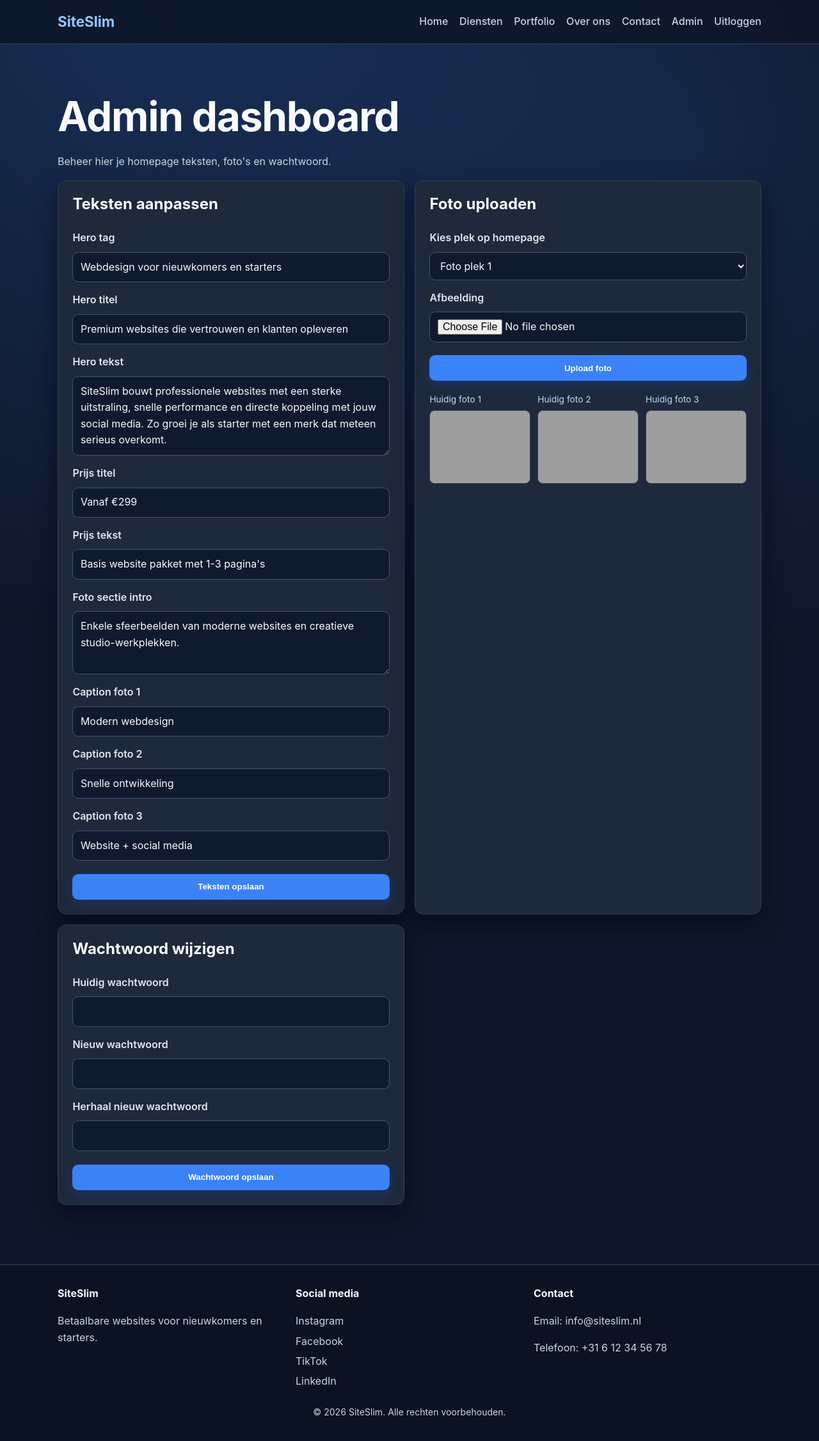
After one commit to jimson098-cloud/website, a Flask app: page /admin in a window 1280 px wide. The commit adds this page. Shown: the whole page at 64% size. Run offline with Flask 3, Linux system fonts and the light colour scheme; the visitor is signed in with stand-in values (Sample User, id 1); grey boxes are pictures that could not be loaded.

Commit message:
add admin CMS for homepage edits, uploads, and password changes
Co-authored-by: Cursor <cursoragent@cursor.com>

```diff
--- a/app.py
+++ b/app.py
@@ -1,11 +1,98 @@
-from flask import Flask, render_template
+import json
+import os
+from functools import wraps
+from pathlib import Path
+from uuid import uuid4
+
+from flask import Flask, flash, redirect, render_template, request, send_from_directory, session, url_for
+from werkzeug.security import check_password_hash, generate_password_hash
+from werkzeug.utils import secure_filename
 
 app = Flask(__name__)
+app.config["SECRET_KEY"] = os.getenv("SECRET_KEY", "change-this-secret-in-production")
+
+BASE_DIR = Path(__file__).resolve().parent
+DATA_DIR = Path(os.getenv("DATA_DIR", str(BASE_DIR / "data")))
+STATIC_DIR = BASE_DIR / "static"
+UPLOADS_DIR = Path(os.getenv("UPLOADS_DIR", str(STATIC_DIR / "uploads")))
+CONTENT_FILE = DATA_DIR / "site_content.json"
+ADMIN_FILE = DATA_DIR / "admin.json"
+ALLOWED_EXTENSIONS = {"png", "jpg", "jpeg", "webp", "gif"}
+
+DEFAULT_CONTENT = {
+    "hero_tag": "Webdesign voor nieuwkomers en starters",
+    "hero_title": "Premium websites die vertrouwen en klanten opleveren",
+    "hero_text": (
+        "SiteSlim bouwt professionele websites met een sterke uitstraling, snelle performance "
+        "en directe koppeling met jouw social media. Zo groei je als starter met een merk dat "
+        "meteen serieus overkomt."
+    ),
+    "price_title": "Vanaf €299",
+    "price_text": "Basis website pakket met 1-3 pagina's",
+    "portfolio_intro": "Enkele sfeerbeelden van moderne websites en creatieve studio-werkplekken.",
+    "image_1_caption": "Modern webdesign",
+    "image_2_caption": "Snelle ontwikkeling",
+    "image_3_caption": "Website + social media",
+    "image_1_src": "https://images.unsplash.com/photo-1467232004584-a241de8bcf5d?auto=format&fit=crop&w=1200&q=80",
+    "image_2_src": "https://images.unsplash.com/photo-1498050108023-c5249f4df085?auto=format&fit=crop&w=1200&q=80",
+    "image_3_src": "https://images.unsplash.com/photo-1432888498266-38ffec3eaf0a?auto=format&fit=crop&w=1200&q=80",
+}
+
+
+def ensure_data_files() -> None:
+    DATA_DIR.mkdir(parents=True, exist_ok=True)
+    UPLOADS_DIR.mkdir(parents=True, exist_ok=True)
+    if not CONTENT_FILE.exists():
+        CONTENT_FILE.write_text(json.dumps(DEFAULT_CONTENT, indent=2), encoding="utf-8")
+    if not ADMIN_FILE.exists():
+        admin_data = {"username": "admin", "password_hash": generate_password_hash("admin123")}
+        ADMIN_FILE.write_text(json.dumps(admin_data, indent=2), encoding="utf-8")
+
+
+def read_json(path: Path) -> dict:
+    if not path.exists():
+        return {}
+    return json.loads(path.read_text(encoding="utf-8"))
+
+
+def write_json(path: Path, data: dict) -> None:
+    path.write_text(json.dumps(data, indent=2), encoding="utf-8")
+
+
+def load_content() -> dict:
+    content = DEFAULT_CONTENT.copy()
+    content.update(read_json(CONTENT_FILE))
+    return content
+
+
+def allowed_file(filename: str) -> bool:
+    return "." in filename and filename.rsplit(".", 1)[1].lower() in ALLOWED_EXTENSIONS
+
+
+def login_required(view_func):
+    @wraps(view_func)
+    def wrapped(*args, **kwargs):
+        if not session.get("admin_logged_in"):
+            return redirect(url_for("admin_login"))
+        return view_func(*args, **kwargs)
+
+    return wrapped
+
+
+try:
+    ensure_data_files()
+except OSError:
+    # Vercel heeft soms een read-only filesystem; fallback naar /tmp.
+    DATA_DIR = Path("/tmp/siteslim-data")
+    UPLOADS_DIR = Path("/tmp/siteslim-uploads")
+    CONTENT_FILE = DATA_DIR / "site_content.json"
+    ADMIN_FILE = DATA_DIR / "admin.json"
+    ensure_data_files()
 
 
 @app.route("/")
 def home():
-    return render_template("home.html")
+    return render_template("home.html", content=load_content())
 
 
 @app.route("/diensten")
@@ -28,5 +115,102 @@ def contact():
     return render_template("contact.html")
 
 
+@app.route("/admin/login", methods=["GET", "POST"])
+def admin_login():
+    if request.method == "POST":
+        username = request.form.get("username", "").strip()
+        password = request.form.get("password", "")
+        admin_data = read_json(ADMIN_FILE)
+        if username == admin_data.get("username") and check_password_hash(
+            admin_data.get("password_hash", ""), password
+        ):
+            session["admin_logged_in"] = True
+            return redirect(url_for("admin_dashboard"))
+        flash("Onjuiste gebruikersnaam of wachtwoord.", "error")
+    return render_template("admin_login.html")
+
+
+@app.route("/admin/logout")
+@login_required
+def admin_logout():
+    session.clear()
+    return redirect(url_for("admin_login"))
+
+
+@app.route("/admin", methods=["GET", "POST"])
+@login_required
+def admin_dashboard():
+    content = load_content()
+
+    if request.method == "POST":
+        form_type = request.form.get("form_type")
+
+        if form_type == "content":
+            content["hero_tag"] = request.form.get("hero_tag", "").strip()
+            content["hero_title"] = request.form.get("hero_title", "").strip()
+            content["hero_text"] = request.form.get("hero_text", "").strip()
+            content["price_title"] = request.form.get("price_title", "").strip()
+            content["price_text"] = request.form.get("price_text", "").strip()
+            content["portfolio_intro"] = request.form.get("portfolio_intro", "").strip()
+            content["image_1_caption"] = request.form.get("image_1_caption", "").strip()
+            content["image_2_caption"] = request.form.get("image_2_caption", "").strip()
+            content["image_3_caption"] = request.form.get("image_3_caption", "").strip()
+            try:
+                write_json(CONTENT_FILE, content)
+                flash("Teksten zijn opgeslagen.", "success")
+            except OSError:
+                flash("Opslaan mislukt op deze hosting omgeving.", "error")
+            return redirect(url_for("admin_dashboard"))
+
+        if form_type == "upload":
+            slot = request.form.get("slot")
+            file = request.files.get("image_file")
+            if slot in {"image_1_src", "image_2_src", "image_3_src"} and file and file.filename:
+                if allowed_file(file.filename):
+                    ext = file.filename.rsplit(".", 1)[1].lower()
+                    filename = secure_filename(f"{slot}-{uuid4().hex}.{ext}")
+                    file_path = UPLOADS_DIR / filename
+                    try:
+                        file.save(file_path)
+                        content[slot] = url_for("uploaded_file", filename=filename)
+                        write_json(CONTENT_FILE, content)
+                        flash("Foto succesvol geupload.", "success")
+                    except OSError:
+                        flash("Uploaden mislukt op deze hosting omgeving.", "error")
+                else:
+                    flash("Bestandstype niet toegestaan. Gebruik png/jpg/jpeg/webp/gif.", "error")
+            else:
+                flash("Selecteer een slot en kies een afbeelding.", "error")
+            return redirect(url_for("admin_dashboard"))
+
+        if form_type == "password":
+            current_password = request.form.get("current_password", "")
+            new_password = request.form.get("new_password", "")
+            repeat_password = request.form.get("repeat_password", "")
+            admin_data = read_json(ADMIN_FILE)
+
+            if not check_password_hash(admin_data.get("password_hash", ""), current_password):
+                flash("Huidig wachtwoord klopt niet.", "error")
+            elif len(new_password) < 8:
+                flash("Nieuw wachtwoord moet minimaal 8 tekens hebben.", "error")
+            elif new_password != repeat_password:
+                flash("Nieuwe wachtwoorden komen niet overeen.", "error")
+            else:
+                try:
+                    admin_data["password_hash"] = generate_password_hash(new_password)
+                    write_json(ADMIN_FILE, admin_data)
+                    flash("Wachtwoord succesvol gewijzigd.", "success")
+                except OSError:
+                    flash("Wachtwoord opslaan mislukt op deze hosting omgeving.", "error")
+            return redirect(url_for("admin_dashboard"))
+
+    return render_template("admin_dashboard.html", content=content)
+
+
+@app.route("/media/<path:filename>")
+def uploaded_file(filename: str):
+    return send_from_directory(UPLOADS_DIR, filename)
+
+
 if __name__ == "__main__":
     app.run(debug=True)
--- a/static/css/style.css
+++ b/static/css/style.css
@@ -33,6 +33,27 @@ a {
 .container {
     width: min(1100px, 92%);
     margin: 0 auto;
+}
+
+.flash-wrap {
+    margin-top: 1rem;
+}
+
+.flash {
+    padding: 0.7rem 0.9rem;
+    border-radius: 0.65rem;
+    margin-bottom: 0.55rem;
+    border: 1px solid var(--border);
+}
+
+.flash-success {
+    background: rgba(34, 197, 94, 0.16);
+    color: #dcfce7;
+}
+
+.flash-error {
+    background: rgba(239, 68, 68, 0.16);
+    color: #fee2e2;
 }
 
 .site-header {
@@ -333,9 +354,91 @@ p {
     font-size: 0.88rem;
 }
 
+.admin-grid {
+    display: grid;
+    grid-template-columns: repeat(2, 1fr);
+    gap: 1rem;
+}
+
+.admin-panel {
+    padding: 1.4rem;
+}
+
+.admin-card {
+    max-width: 560px;
+    margin: 0 auto;
+    padding: 1.4rem;
+    background: var(--bg-soft);
+    border: 1px solid var(--border);
+    border-radius: 0.9rem;
+    box-shadow: var(--shadow);
+}
+
+.admin-form {
+    display: flex;
+    flex-direction: column;
+    gap: 0.55rem;
+}
+
+.admin-form label {
+    color: #e2e8f0;
+    font-weight: 600;
+    margin-top: 0.4rem;
+}
+
+.admin-form input,
+.admin-form textarea,
+.admin-form select {
+    border: 1px solid #475569;
+    background: #0f1a2e;
+    color: var(--text);
+    border-radius: 0.6rem;
+    padding: 0.62rem 0.72rem;
+    font: inherit;
+}
+
+.admin-form input:focus,
+.admin-form textarea:focus,
+.admin-form select:focus {
+    border-color: #60a5fa;
+    outline: none;
+}
+
+.admin-form button {
+    margin-top: 0.75rem;
+}
+
+.admin-note {
+    margin-top: 0.9rem;
+    font-size: 0.92rem;
+}
+
+.preview-grid {
+    display: grid;
+    grid-template-columns: repeat(3, 1fr);
+    gap: 0.7rem;
+    margin-top: 1.1rem;
+}
+
+.preview-grid p {
+    margin: 0 0 0.35rem;
+    color: #bfdbfe;
+    font-size: 0.86rem;
+}
+
+.preview-grid img {
+    width: 100%;
+    height: 115px;
+    object-fit: cover;
+    border-radius: 0.5rem;
+    border: 1px solid var(--border);
+}
+
 @media (max-width: 900px) {
     .hero-grid,
     .image-grid,
+    .admin-grid,
+    .preview-grid,
     .grid-3,
     .footer-grid {
         grid-template-columns: 1fr;
--- /dev/null
+++ b/templates/admin_dashboard.html
@@ -0,0 +1,102 @@
+{% extends "base.html" %}
+
+{% block title %}SiteSlim | Admin{% endblock %}
+
+{% block content %}
+<section class="section">
+    <div class="container">
+        <h1>Admin dashboard</h1>
+        <p>Beheer hier je homepage teksten, foto's en wachtwoord.</p>
+
+        <div class="admin-grid">
+            <article class="card admin-panel">
+                <h2>Teksten aanpassen</h2>
+                <form method="post" class="admin-form">
+                    <input type="hidden" name="form_type" value="content">
+
+                    <label for="hero_tag">Hero tag</label>
+                    <input id="hero_tag" name="hero_tag" type="text" value="{{ content.hero_tag }}" required>
+
+                    <label for="hero_title">Hero titel</label>
+                    <input id="hero_title" name="hero_title" type="text" value="{{ content.hero_title }}" required>
+
+                    <label for="hero_text">Hero tekst</label>
+                    <textarea id="hero_text" name="hero_text" rows="4" required>{{ content.hero_text }}</textarea>
+
+                    <label for="price_title">Prijs titel</label>
+                    <input id="price_title" name="price_title" type="text" value="{{ content.price_title }}" required>
+
+                    <label for="price_text">Prijs tekst</label>
+                    <input id="price_text" name="price_text" type="text" value="{{ content.price_text }}" required>
+
+                    <label for="portfolio_intro">Foto sectie intro</label>
+                    <textarea id="portfolio_intro" name="portfolio_intro" rows="3" required>{{ content.portfolio_intro }}</textarea>
+
+                    <label for="image_1_caption">Caption foto 1</label>
+                    <input id="image_1_caption" name="image_1_caption" type="text" value="{{ content.image_1_caption }}" required>
+
+                    <label for="image_2_caption">Caption foto 2</label>
+                    <input id="image_2_caption" name="image_2_caption" type="text" value="{{ content.image_2_caption }}" required>
+
+                    <label for="image_3_caption">Caption foto 3</label>
+                    <input id="image_3_caption" name="image_3_caption" type="text" value="{{ content.image_3_caption }}" required>
+
+                    <button class="btn btn-primary" type="submit">Teksten opslaan</button>
+                </form>
+            </article>
+
+            <article class="card admin-panel">
+                <h2>Foto uploaden</h2>
+                <form method="post" enctype="multipart/form-data" class="admin-form">
+                    <input type="hidden" name="form_type" value="upload">
+
+                    <label for="slot">Kies plek op homepage</label>
+                    <select id="slot" name="slot" required>
+                        <option value="image_1_src">Foto plek 1</option>
+                        <option value="image_2_src">Foto plek 2</option>
+                        <option value="image_3_src">Foto plek 3</option>
+                    </select>
+
+                    <label for="image_file">Afbeelding</label>
+                    <input id="image_file" name="image_file" type="file" accept=".png,.jpg,.jpeg,.webp,.gif" required>
+
+                    <button class="btn btn-primary" type="submit">Upload foto</button>
+                </form>
+
+                <div class="preview-grid">
+                    <div>
+                        <p>Huidig foto 1</p>
+                        <img src="{{ content.image_1_src }}" alt="Preview foto 1">
+                    </div>
+                    <div>
+                        <p>Huidig foto 2</p>
+                        <img src="{{ content.image_2_src }}" alt="Preview foto 2">
+                    </div>
+                    <div>
+                        <p>Huidig foto 3</p>
+                        <img src="{{ content.image_3_src }}" alt="Preview foto 3">
+                    </div>
+                </div>
+            </article>
+
+            <article class="card admin-panel">
+                <h2>Wachtwoord wijzigen</h2>
+                <form method="post" class="admin-form">
+                    <input type="hidden" name="form_type" value="password">
+
+                    <label for="current_password">Huidig wachtwoord</label>
+                    <input id="current_password" name="current_password" type="password" required>
+
+                    <label for="new_password">Nieuw wachtwoord</label>
+                    <input id="new_password" name="new_password" type="password" minlength="8" required>
+
+                    <label for="repeat_password">Herhaal nieuw wachtwoord</label>
+                    <input id="repeat_password" name="repeat_password" type="password" minlength="8" required>
+
+                    <button class="btn btn-primary" type="submit">Wachtwoord opslaan</button>
+                </form>
+            </article>
+        </div>
+    </div>
+</section>
+{% endblock %}
--- a/templates/base.html
+++ b/templates/base.html
@@ -17,12 +17,27 @@
                     <li><a href="{{ url_for('portfolio') }}">Portfolio</a></li>
                     <li><a href="{{ url_for('over_ons') }}">Over ons</a></li>
                     <li><a href="{{ url_for('contact') }}">Contact</a></li>
+                    {% if session.get("admin_logged_in") %}
+                        <li><a href="{{ url_for('admin_dashboard') }}">Admin</a></li>
+                        <li><a href="{{ url_for('admin_logout') }}">Uitloggen</a></li>
+                    {% else %}
+                        <li><a href="{{ url_for('admin_login') }}">Admin login</a></li>
+                    {% endif %}
                 </ul>
             </nav>
         </div>
     </header>
 
     <main>
+        {% with messages = get_flashed_messages(with_categories=true) %}
+            {% if messages %}
+                <div class="container flash-wrap">
+                    {% for category, message in messages %}
+                        <div class="flash flash-{{ category }}">{{ message }}</div>
+                    {% endfor %}
+                </div>
+            {% endif %}
+        {% endwith %}
         {% block content %}{% endblock %}
     </main>
 
```
Also changed, not shown: templates/admin_login.html (added, +24 -0 lines), templates/home.html (+12 -16 lines), 1 other file.
